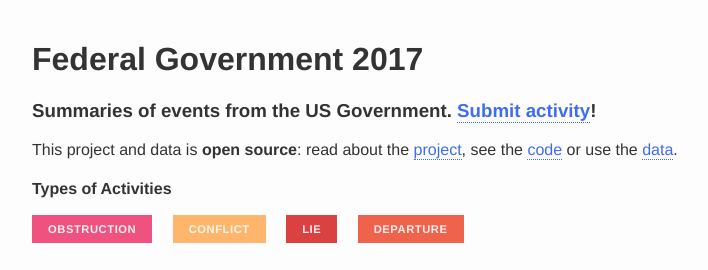
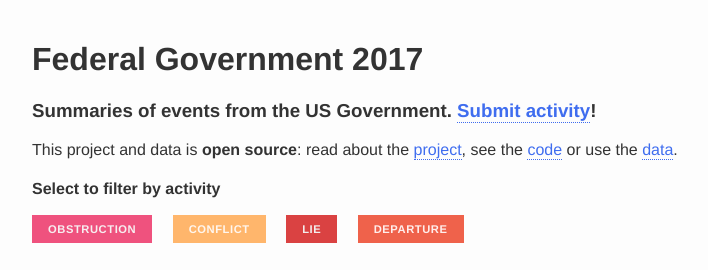
Before and after one commit to jlord/federal-gov, a plain HTML site: page index.html in a window 1280 px wide. Shown: the top 270 px of the page, without its empty margins (118-826 px from the left). Drawn offline with nearby package versions, Linux system fonts and the light colour scheme; no server answers.

Commit message:
Change header

```diff
--- a/index.html
+++ b/index.html
@@ -19,7 +19,7 @@
         <h1>Federal Government 2017</h1>
         <h3>Summaries of events from the US Government. <b><a href="https://goo.gl/forms/iBSzmI54QJ52uJ6M2" target="_blank">Submit activity</a></b>!</h3>
         <p>This project and data is <b>open source</b>: read about the <a href="https://github.com/jlord/federal-gov/blob/master/README.md" target="_blank">project</a>, see the <a href="https://github.com/jlord/federal-gov" target="_blank">code</a> or use the <a href="https://docs.google.com/spreadsheets/d/17H2IL-o2G-JAwaukZCZ0aCfL09nEthZb_EUrB3wikwY/edit#gid=0" target="_blank">data</a>.</p>
-        <h4>Types of Activities</h4>
+        <h4>Select to filter by activity</h4>
         <ul class="activities-list">
           <li class="item-activity obstruction" role="button" tabindex="0">Obstruction</li>
           <li class="item-activity conflict" role="button" tabindex="0">Conflict</li>
```
